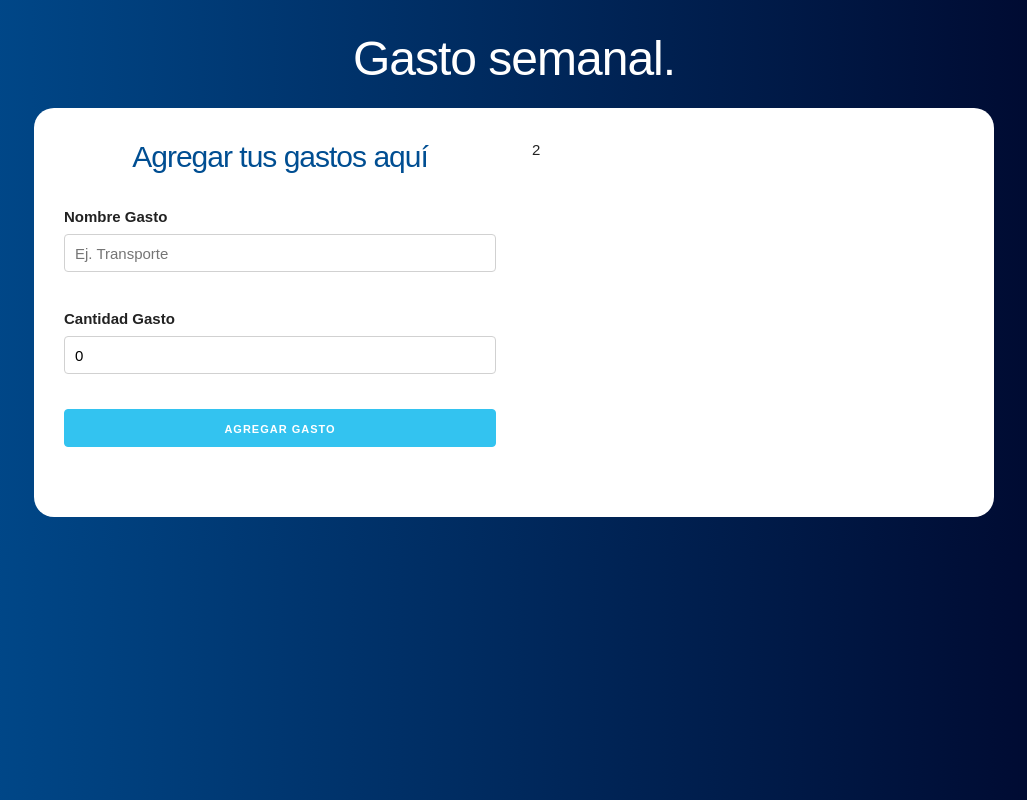
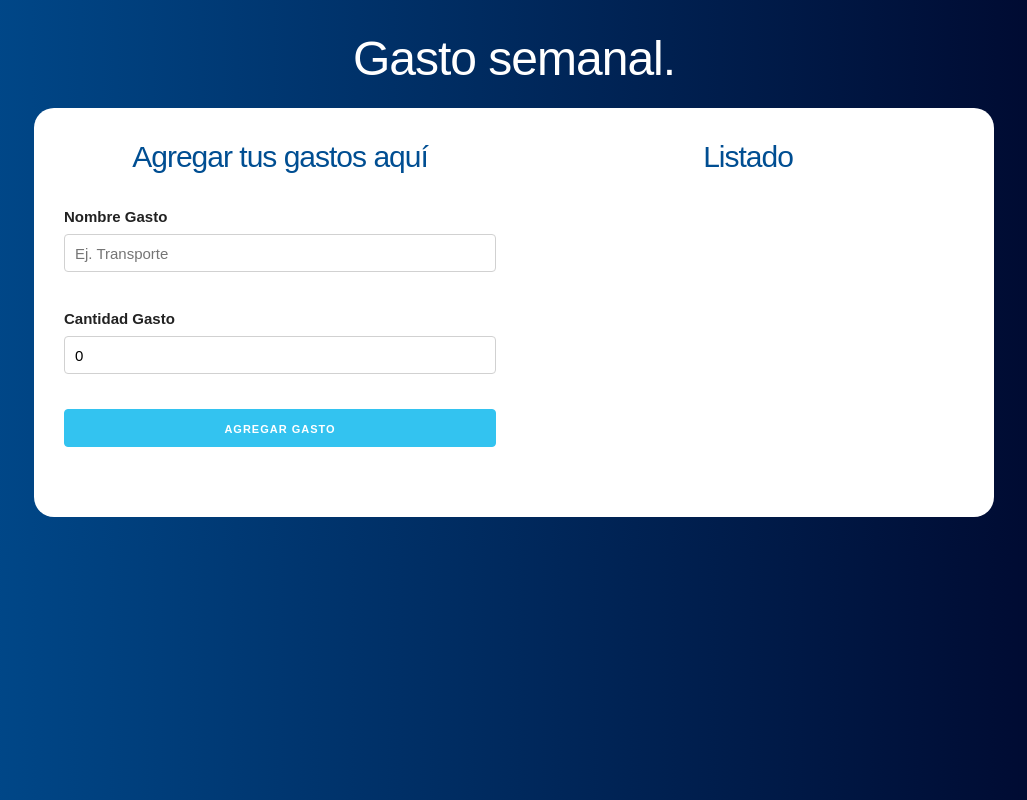
Before and after one commit to MiggBriones/react-presupuesto, a React (Create React App) app: page / in a window 1280 px wide. Both pictures are taken after typing "5" into the empty fields and a click on the input "Definir Presupuesto". Shown: the whole page, without its empty margins (126-1153 px from the left). Built offline with nearby package versions, Linux system fonts and the light colour scheme.

Commit message:
Mostrando los gastos en la Interfaz, se crean componentes (gasto y listado) para desacoplar y reutilizarlos.

```diff
--- a/src/App.js
+++ b/src/App.js
@@ -1,6 +1,7 @@
 import React, { useState } from 'react';
 import Pregunta from './components/Pregunta';
 import Formulario from './components/Formulario';
+import Listado from './components/Listado';
 
 function App() {
 
@@ -41,7 +42,9 @@
                 </div>
 
                 <div className="one-half column">
-                  2
+                  <Listado
+                    gastos={gastos}
+                  />
                 </div>
               </div>
             ) }
--- /dev/null
+++ b/src/components/Gasto.jsx
@@ -0,0 +1,13 @@
+import React from 'react';
+
+const Gasto = ({gasto}) => (
+    <li className="gastos">
+        <p>
+            {gasto.nombregasto}
+
+            <span className="gasto">$ {gasto.cantidad}</span>
+        </p>
+    </li>
+);
+
+export default Gasto;
--- /dev/null
+++ b/src/components/Listado.jsx
@@ -0,0 +1,19 @@
+import React from 'react';
+import Gasto from './Gasto'
+
+const Listado = ({gastos}) => {
+    return (
+        <div className="gastos-realizados">
+            <h2>Listado</h2>
+
+            {gastos.map(gasto => (
+                <Gasto
+                    key={gasto.id}
+                    gasto={gasto}
+                />
+            ))}
+        </div>
+     );
+}
+
+export default Listado;
```
